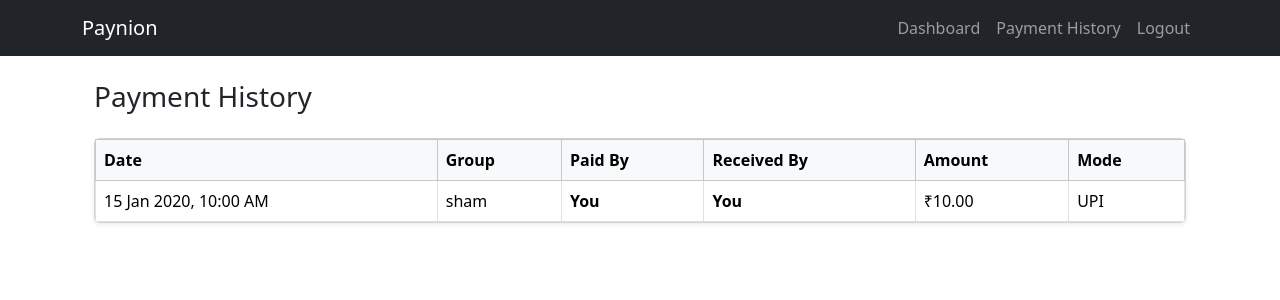
After one commit to amrita-prog/Paynion_Project, a Django app: page /payments/history/ in a window 1280 px wide. The commit adds this page. Shown: the top 300 px of the page. Run offline with Django 5.2, Linux system fonts and the light colour scheme; a user stored in the database is signed in; data comes from the database, SQL or seed files in the repository; tables that the repository leaves empty hold one stand-in row (values such as "Sample post").

Commit message:
Implement settlement and payment history features with associated views and templates

```diff
--- a/expenses/views.py
+++ b/expenses/views.py
@@ -75,7 +75,7 @@ def add_expense(request, group_id):
             elif expense.split_type == "custom":
                 handle_custom_split(expense, users, request.POST)
 
-            # 🔔 CREATE NOTIFICATIONS (IMPORTANT PART)
+            # CREATE NOTIFICATIONS (IMPORTANT PART)
             for member in users:
                 if member != request.user:
                     Notification.objects.create(
--- a/payments/models.py
+++ b/payments/models.py
@@ -1,5 +1,6 @@
 from django.db import models
 from django.conf import settings
+from groups.models import Group
 
 # Create your models here.
 
@@ -22,3 +23,50 @@ class Payment(models.Model):
     )
     transaction_ref = models.CharField(max_length=100, blank=True, null=True)
     created_at = models.DateTimeField(auto_now_add=True)
+
+
+
+
+
+class Settlement(models.Model):
+    group = models.ForeignKey(
+        Group, on_delete=models.CASCADE, related_name="settlements"
+    )
+    payer = models.ForeignKey(User, on_delete=models.CASCADE, related_name="payments_to_make")
+    receiver = models.ForeignKey(User, on_delete=models.CASCADE, related_name="payments_to_receive")
+    amount = models.DecimalField(max_digits=10, decimal_places=2)
+
+    status = models.CharField(
+        max_length=20,
+        choices=[
+            ("PENDING", "Pending"),
+            ("PAID_REQUESTED", "Paid Requested"),
+            ("SETTLED", "Settled"),
+        ],
+        default="PENDING"
+    )
+
+    created_at = models.DateTimeField(auto_now_add=True)
+    paid_requested_at = models.DateTimeField(null=True, blank=True)
+    settled_at = models.DateTimeField(null=True, blank=True)
+
+
+
+
+class PaymentHistory(models.Model):
+    settlement = models.OneToOneField(
+        Settlement, on_delete=models.CASCADE
+    )
+    paid_by = models.ForeignKey(
+        User, related_name="paid_history", on_delete=models.CASCADE
+    )
+    received_by = models.ForeignKey(
+        User, related_name="received_history", on_delete=models.CASCADE
+    )
+    amount = models.DecimalField(max_digits=10, decimal_places=2)
+    payment_mode = models.CharField(
+        max_length=20, choices=[("UPI", "UPI"), ("CASH", "Cash")]
+    )
+
+    requested_at = models.DateTimeField()
+    confirmed_at = models.DateTimeField(auto_now_add=True)
--- /dev/null
+++ b/payments/templates/payments/payment_history.html
@@ -0,0 +1,53 @@
+{% extends "base.html" %}
+{% block content %}
+
+<div class="container mt-4">
+  <h3 class="mb-4">Payment History</h3>
+
+  {% if history %}
+    <div class="card shadow-sm">
+      <div class="table-responsive">
+        <table class="table table-bordered mb-0">
+          <thead class="table-light">
+            <tr>
+              <th>Date</th>
+              <th>Group</th>
+              <th>Paid By</th>
+              <th>Received By</th>
+              <th>Amount</th>
+              <th>Mode</th>
+            </tr>
+          </thead>
+          <tbody>
+            {% for p in history %}
+            <tr>
+              <td>{{ p.confirmed_at|date:"d M Y, h:i A" }}</td>
+              <td>{{ p.settlement.group.title }}</td>
+              <td>
+                {% if p.paid_by == request.user %}
+                  <strong>You</strong>
+                {% else %}
+                  {{ p.paid_by.full_name }}
+                {% endif %}
+              </td>
+              <td>
+                {% if p.received_by == request.user %}
+                  <strong>You</strong>
+                {% else %}
+                  {{ p.received_by.full_name }}
+                {% endif %}
+              </td>
+              <td>₹{{ p.amount }}</td>
+              <td>{{ p.payment_mode }}</td>
+            </tr>
+            {% endfor %}
+          </tbody>
+        </table>
+      </div>
+    </div>
+  {% else %}
+    <p class="text-muted">No payment history available.</p>
+  {% endif %}
+</div>
+
+{% endblock %}
--- a/payments/urls.py
+++ b/payments/urls.py
@@ -4,5 +4,9 @@ from . import views
 app_name = "payments"
 
 urlpatterns = [
-    path("upi-pay/", views.upi_pay, name="upi_pay")
+    path("upi-pay/", views.upi_pay, name="upi_pay"),
+    path("settlement/<int:settlement_id>/paid/", views.mark_as_paid, name="mark_as_paid"),
+    path("settlement/<int:settlement_id>/accept/", views.accept_payment, name="accept_payment"),
+    path("settlement/<int:settlement_id>/reject/", views.reject_payment, name="reject_payment"),
+    path("history/", views.payment_history, name="payment_history"),
 ]
--- a/payments/views.py
+++ b/payments/views.py
@@ -3,6 +3,8 @@ from django.http import HttpResponseBadRequest
 from django.shortcuts import redirect, get_object_or_404, render
 from django.contrib.auth.decorators import login_required
 from django.contrib.auth import get_user_model
+from django.utils import timezone
+from .models import Settlement, PaymentHistory
 import qrcode
 import io
 import base64
@@ -42,7 +44,7 @@ def upi_pay(request):
         f"cu=INR"
     )
 
-    # 🔹 QR Code for desktop
+    # QR Code for desktop
     qr = qrcode.make(upi_link)
     buffer = io.BytesIO()
     qr.save(buffer, format="PNG")
@@ -53,3 +55,88 @@ def upi_pay(request):
         "qr_code": qr_base64,
         "payment": payment
     })
+
+
+
+
+
+
+@login_required
+def mark_as_paid(request, settlement_id):
+    settlement = get_object_or_404(Settlement, id=settlement_id)
+
+    if request.user != settlement.payer:
+        messages.error(request, "You are not allowed.")
+        return redirect("dashboard")
+
+    settlement.status = "PAID_REQUESTED"
+    settlement.paid_requested_at = timezone.now()
+    settlement.save()
+
+    messages.success(request, "Payment request sent to receiver.")
+    return redirect("groups:group_detail", group_id=settlement.group.id)
+
+
+
+
+@login_required
+def accept_payment(request, settlement_id):
+    settlement = get_object_or_404(Settlement, id=settlement_id)
+
+    if request.user != settlement.receiver:
+        messages.error(request, "You are not allowed.")
+        return redirect("dashboard")
+
+    settlement.status = "SETTLED"
+    settlement.settled_at = timezone.now()
+    settlement.save()
+
+    PaymentHistory.objects.create(
+        settlement=settlement,
+        paid_by=settlement.payer,
+        received_by=settlement.receiver,
+        amount=settlement.amount,
+        payment_mode="UPI",
+        requested_at=settlement.paid_requested_at
+    )
+
+    messages.success(request, "Payment confirmed successfully.")
+    return redirect("groups:group_detail", group_id=settlement.group.id)
+
+
+
+
+
+@login_required
+def reject_payment(request, settlement_id):
+    settlement = get_object_or_404(Settlement, id=settlement_id)
+
+    if request.user != settlement.receiver:
+        messages.error(request, "You are not allowed.")
+        return redirect("dashboard")
+
+    settlement.status = "PENDING"
+    settlement.paid_requested_at = None
+    settlement.save()
+
+    messages.info(request, "Payment rejected. Settlement reopened.")
+    return redirect("groups:group_detail", group_id=settlement.group.id)
+
+
+
+
+@login_required
+def payment_history(request):
+    history = PaymentHistory.objects.filter(
+        paid_by=request.user
+    ) | PaymentHistory.objects.filter(
+        received_by=request.user
+    )
+
+    history = history.select_related(
+        "paid_by", "received_by", "settlement", "settlement__group"
+    ).order_by("-confirmed_at")
+
+    return render(request, "payments/payment_history.html", {
+        "history": history
+    })
--- a/templates/base.html
+++ b/templates/base.html
@@ -27,6 +27,11 @@
             <span class="navbar-toggler-icon"></span>
         </button>
 
+
+
+
+
+
         <!-- Links -->
         <div class="collapse navbar-collapse" id="navbarNav">
           <ul class="navbar-nav ms-auto">
@@ -36,11 +41,19 @@
                     <a class="nav-link" href="{% url 'accounts:dashboard' %}">Dashboard</a>
                 </li>
 
+                <!-- ✅ Payment History -->
+                <li class="nav-item">
+                    <a class="nav-link" href="{% url 'payments:payment_history' %}">
+                        Payment History
+                    </a>
+                </li>
+
                 <li class="nav-item">
                     <a class="nav-link" href="{% url 'accounts:logout' %}">Logout</a>
                 </li>
 
             {% else %}
+
                 <li class="nav-item">
                     <a class="nav-link" href="{% url 'accounts:login' %}">Login</a>
                 </li>
```
Also changed, not shown: groups/templates/groups/group_detail.html (+50 -8 lines), groups/views.py (+50 -2 lines), payments/migrations/0002_settlement_paymenthistory.py (added).
